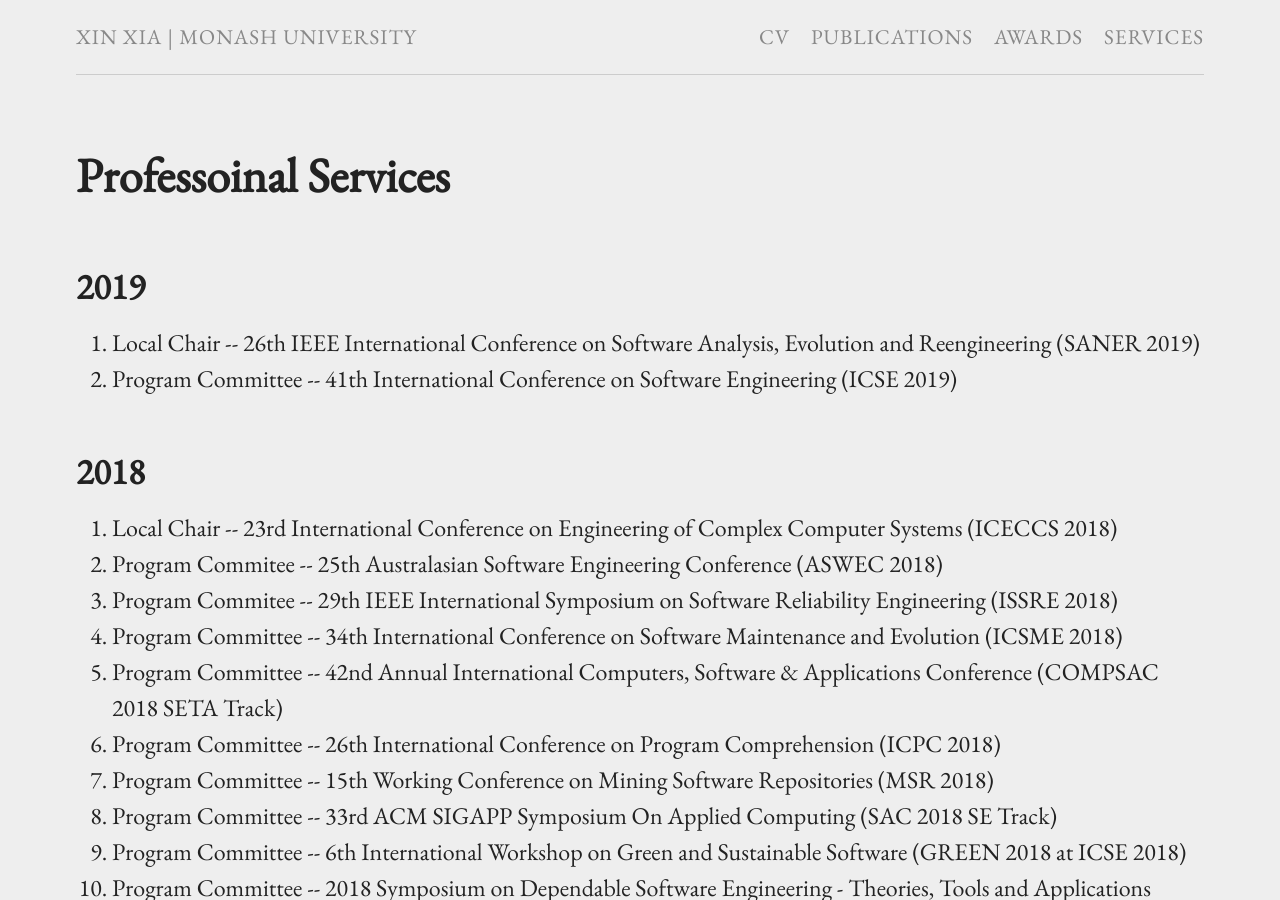
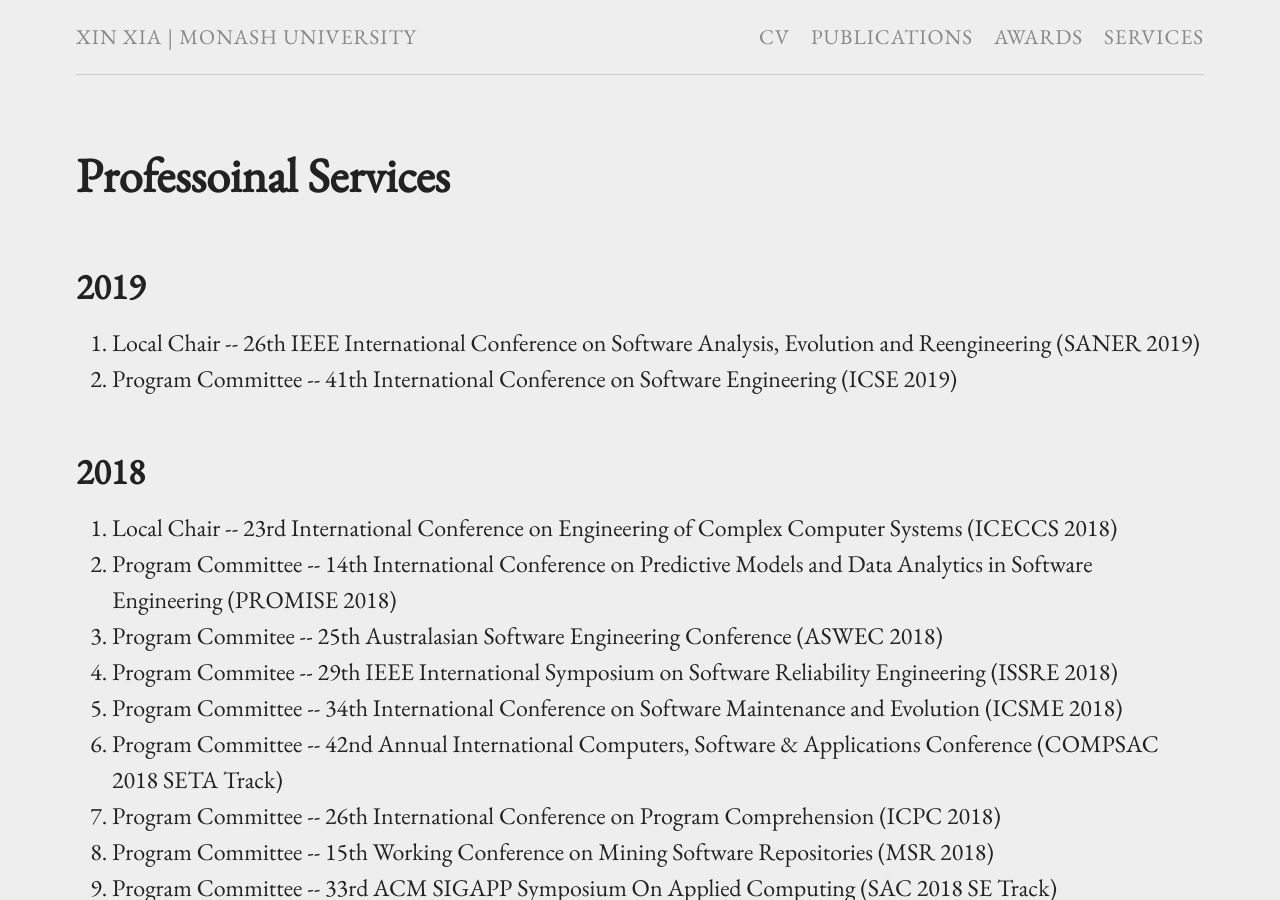
Before and after one commit to xin-xia/xin-xia.github.io, a Jekyll site: the page built from service.md, in a window 1280 px wide and 900 px high. Built offline with Jekyll 4.4.1, drawn with Linux system fonts in a browser that asks for light colours.

Commit message:
嗯嗯嗯

```diff
--- a/service.md
+++ b/service.md
@@ -13,6 +13,7 @@ permalink: /service/
 
 <ol>
 <li>Local Chair  -- 23rd International Conference on Engineering of Complex Computer Systems (ICECCS 2018)</li>
+<li>Program Committee -- 14th International Conference on Predictive Models and Data Analytics in Software Engineering (PROMISE 2018) </li>
 <li>Program Commitee -- 25th Australasian Software Engineering Conference (ASWEC 2018)</li>
 <li>Program Commitee -- 29th IEEE International Symposium on Software Reliability  Engineering (ISSRE 2018) </li>
 <li>Program Committee  --  34th International Conference on Software Maintenance and Evolution (ICSME 2018) </li>
```
